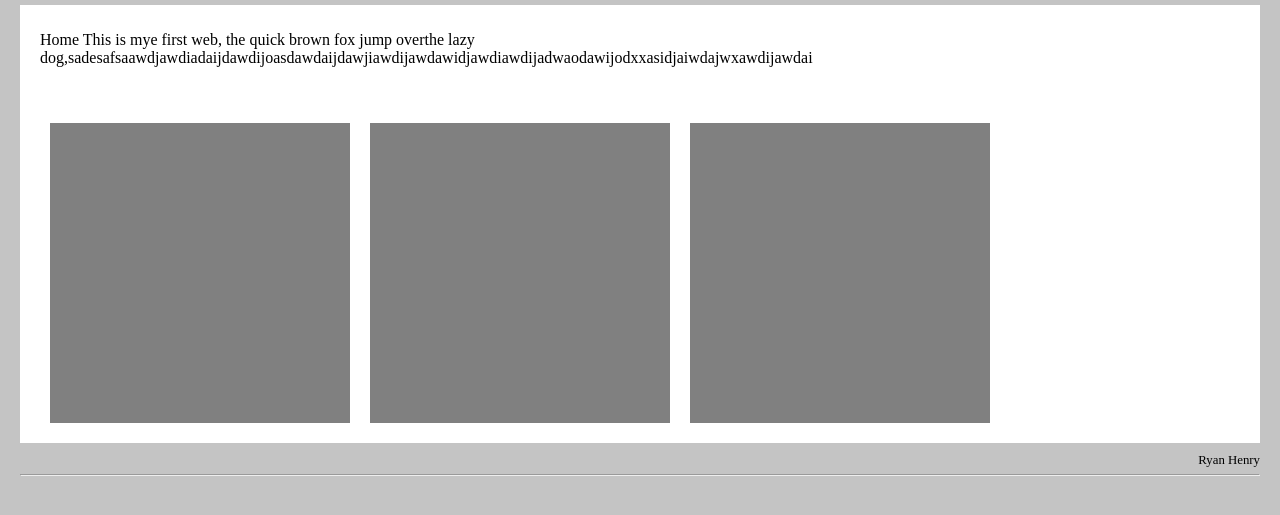
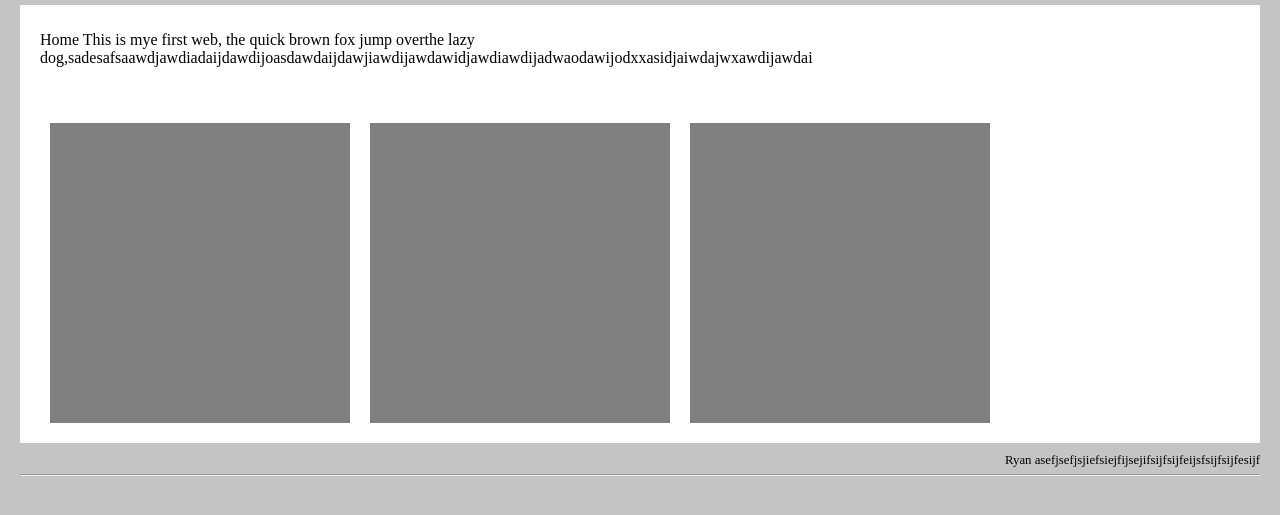
Before and after one commit to ItchTheDitch/Ryan_jobConnector, a plain HTML site: page hari2/latihan1.2.html in a window 1280 px wide. Shown: the part 73-588 px from the top of the page. Drawn offline with Linux system fonts and the light colour scheme.

Commit message:
lallalalskskskwkskks

```diff
--- a/hari2/latihan1.2.html
+++ b/hari2/latihan1.2.html
@@ -45,7 +45,7 @@
 
 
     <div id="footer">
-     Ryan Henry
+     Ryan asefjsefjsjiefsiejfijsejifsijfsijfeijsfsijfsijfesijf
         <hr>
     </div>
   </body>
```
